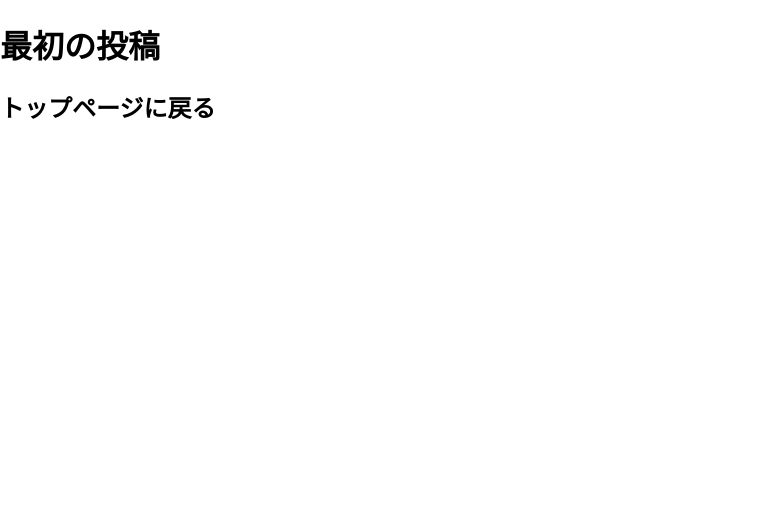
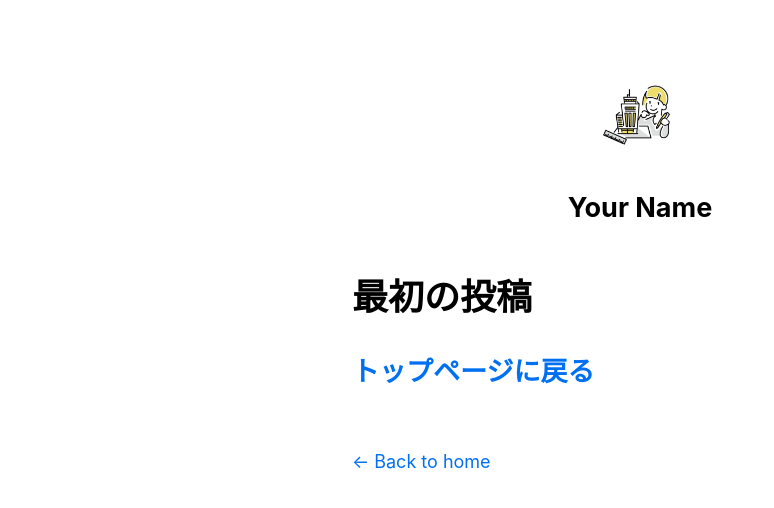
Before and after one commit to emiriyasuo/0815, a Next.js app: page /posts/first-post in a window 1280 px wide. Shown: the top 508 px of the page, without its empty margins (0-774 px from the left). Built offline with nearby package versions, Linux system fonts and the light colour scheme.

Commit message:
レイアウトのコミット

```diff
--- /dev/null
+++ b/components/layout.js
@@ -0,0 +1,77 @@
+// export default function Layout({ children }) {
+//     return <div>{children}</div>;
+// }
+
+import Head from 'next/head';
+import Image from 'next/image';
+import styles from './layout.module.css';
+import utilStyles from '../styles/utils.module.css';
+import Link from 'next/link';
+
+const name = 'Your Name';
+export const siteTitle = 'Next.js Sample Website';
+
+export default function Layout({ children, home }) {
+  return (
+    <div className={styles.container}>
+      <Head>
+        <link rel="icon" href="/favicon.ico" />
+        <meta
+          name="description"
+          content="Learn how to build a personal website using Next.js"
+        />
+        <meta
+          property="og:image"
+          content={`https://og-image.vercel.app/${encodeURI(
+            siteTitle
+          )}.png?theme=light&md=0&fontSize=75px&images=https%3A%2F%2Fassets.vercel.com%2Fimage%2Fupload%2Ffront%2Fassets%2Fdesign%2Fnextjs-black-logo.svg`}
+        />
+        <meta name="og:title" content={siteTitle} />
+        <meta name="twitter:card" content="summary_large_image" />
+      </Head>
+      <header className={styles.header}>
+        {home ? (
+          <>
+            <Image
+              priority
+              src="/images/profile.jpg"
+              className={utilStyles.borderCircle}
+              height={144}
+              width={144}
+              alt={name}
+            />
+            <h1 className={utilStyles.heading2Xl}>{name}</h1>
+          </>
+        ) : (
+          <>
+            <Link href="/">
+              <a>
+                <Image
+                  priority
+                  src="/images/profile.jpg"
+                  className={utilStyles.borderCircle}
+                  height={108}
+                  width={108}
+                  alt={name}
+                />
+              </a>
+            </Link>
+            <h2 className={utilStyles.headingLg}>
+              <Link href="/">
+                <a className={utilStyles.colorInherit}>{name}</a>
+              </Link>
+            </h2>
+          </>
+        )}
+      </header>
+      <main>{children}</main>
+      {!home && (
+        <div className={styles.backToHome}>
+          <Link href="/">
+            <a>← Back to home</a>
+          </Link>
+        </div>
+      )}
+    </div>
+  );
+}
--- /dev/null
+++ b/components/layout.module.css
@@ -0,0 +1,15 @@
+.container {
+    max-width: 36rem;
+    padding: 0 1rem;
+    margin: 3rem auto 6rem;
+}
+
+.header {
+    display: flex;
+    flex-direction: column;
+    align-items: center;
+}
+
+.backToHome {
+    margin: 3rem 0 0;
+}
--- a/pages/posts/first-post.js
+++ b/pages/posts/first-post.js
@@ -1,14 +1,27 @@
 import Link from 'next/link';
+import Head from "next/head";
+import Layout from "../../components/layout";
+import styles from  "../../components/layout.module.css"
+
 
 export default function FirstPost() {
   return (
     <>
+    <div className={styles.container}>
+    <Layout>
+    <Head>
+        <title>最初の投稿</title>
+        <meta name="description" content="Generated by create next app" />
+        <link rel="icon" href="/favicon.ico" />
+    </Head>
       <h1>最初の投稿</h1>
       <h2>
         <Link href="/">
           <a>トップページに戻る</a>
         </Link>
       </h2>
+      </Layout>
+      </div>
     </>
   );
 }
--- a/styles/globals.css
+++ b/styles/globals.css
@@ -1,4 +1,4 @@
-html,
+/* html,
 body {
   padding: 0;
   margin: 0;
@@ -23,4 +23,42 @@
     color: white;
     background: black;
   }
+} */
+
+html,
+body {
+  padding: 0;
+  margin: 0;
+  font-family: -apple-system, BlinkMacSystemFont, Segoe UI, Roboto, Oxygen, Ubuntu,
+    Cantarell, Fira Sans, Droid Sans, Helvetica Neue, sans-serif;
+  line-height: 1.6;
+  font-size: 18px;
 }
+
+a {
+  color: #0070f3;
+  text-decoration: none;
+}
+
+a:hover {
+  text-decoration: underline;
+}
+
+img {
+  max-width: 100%;
+  display: block;
+}
+
+* {
+  box-sizing: border-box;
+}
+
+@media (prefers-color-scheme: dark) {
+  html {
+    color-scheme: dark;
+  }
+  body {
+    color: white;
+    background: black;
+  }
+}
--- /dev/null
+++ b/styles/utils.module.css
@@ -0,0 +1,52 @@
+.heading2Xl {
+    font-size: 2.5rem;
+    line-height: 1.2;
+    font-weight: 800;
+    letter-spacing: -0.05rem;
+    margin: 1rem 0;
+  }
+
+  .headingXl {
+    font-size: 2rem;
+    line-height: 1.3;
+    font-weight: 800;
+    letter-spacing: -0.05rem;
+    margin: 1rem 0;
+  }
+
+  .headingLg {
+    font-size: 1.5rem;
+    line-height: 1.4;
+    margin: 1rem 0;
+  }
+
+  .headingMd {
+    font-size: 1.2rem;
+    line-height: 1.5;
+  }
+
+  .borderCircle {
+    border-radius: 9999px;
+  }
+
+  .colorInherit {
+    color: inherit;
+  }
+
+  .padding1px {
+    padding-top: 1px;
+  }
+
+  .list {
+    list-style: none;
+    padding: 0;
+    margin: 0;
+  }
+
+  .listItem {
+    margin: 0 0 1.25rem;
+  }
+
+  .lightText {
+    color: #666;
+  }
```
Also changed, not shown: pages/index.js (+91 -69 lines), public/images/profile.jpg (added), public/vercel.svg (deleted).
